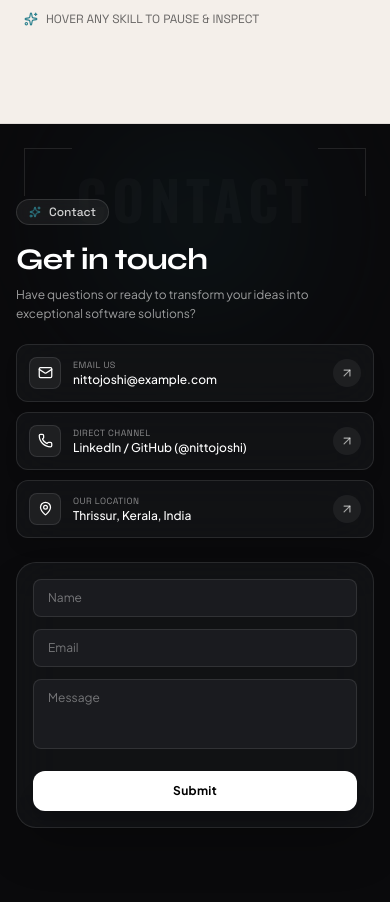
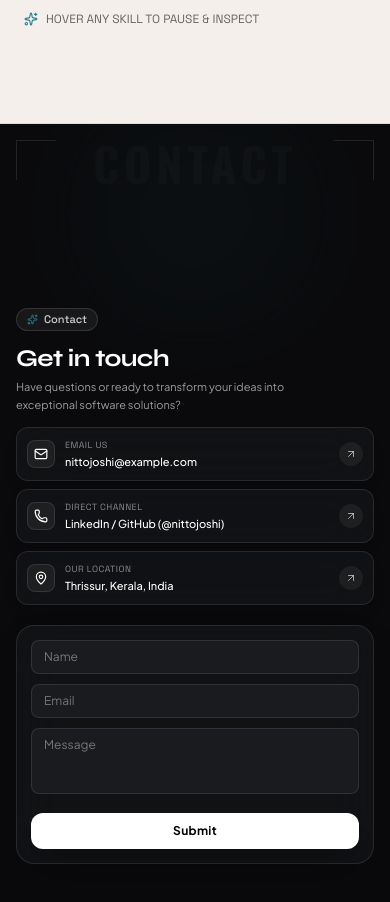
Before and after one commit to Nitto26/Nitto-Joshi, a React (Vite) app: page / in a window 390 px wide. Shown: the part 4360-5262 px from the top of the page. Built offline with nearby package versions, Linux system fonts and the light colour scheme; a web font is replaced by a local one.

Commit message:
animation updated

```diff
--- a/src/components/sections/Contact.jsx
+++ b/src/components/sections/Contact.jsx
@@ -84,20 +84,20 @@ export default function Contact() {
 
       <section
         id="contact"
-        className="relative w-full min-h-screen lg:h-screen bg-[#0A0A0C] text-white flex flex-col justify-between overflow-x-hidden select-none px-4 sm:px-8 lg:px-16 py-10 pb-28 lg:py-8 lg:pb-10"
+        className="relative w-full h-screen min-h-[600px] bg-[#0A0A0C] text-white flex flex-col justify-end overflow-hidden select-none px-4 sm:px-8 lg:px-12 pt-6 pb-24 sm:pb-28 lg:pb-14"
       >
         {/* Top Center Radial Glow Aura */}
         <div
-          className="absolute top-0 left-1/2 -translate-x-1/2 w-[320px] sm:w-[550px] h-[200px] sm:h-[300px] pointer-events-none opacity-35 blur-[70px] sm:blur-[90px]"
+          className="absolute top-0 left-1/2 -translate-x-1/2 w-[320px] sm:w-[500px] h-[180px] sm:h-[260px] pointer-events-none opacity-30 blur-[70px] sm:blur-[90px]"
           style={{
             background: 'radial-gradient(circle, rgba(46, 130, 143, 0.45) 0%, rgba(10, 10, 12, 0) 70%)',
           }}
         />
 
         {/* Background Watermark Text "CONTACT" - Cleanly placed behind content */}
-        <div className="absolute top-12 lg:top-6 left-0 right-0 text-center pointer-events-none z-0">
+        <div className="absolute top-4 lg:top-2 left-0 right-0 text-center pointer-events-none z-0">
           <span
-            className="text-[14vw] lg:text-[13vw] font-black uppercase text-white/[0.025] tracking-widest leading-none block select-none"
+            className="text-[12vw] lg:text-[10vw] font-black uppercase text-white/[0.025] tracking-widest leading-none block select-none"
             style={{ fontFamily: "'Oswald', 'Syne', sans-serif" }}
           >
             CONTACT
@@ -105,58 +105,58 @@ export default function Contact() {
         </div>
 
         {/* Decorative Corner Lines */}
-        <div className="absolute top-6 left-6 sm:top-8 sm:left-8 w-12 sm:w-20 h-12 sm:h-20 border-t border-l border-white/10 pointer-events-none" />
-        <div className="absolute top-6 right-6 sm:top-8 sm:right-8 w-12 sm:w-20 h-12 sm:h-20 border-t border-r border-white/10 pointer-events-none" />
+        <div className="absolute top-4 left-4 sm:top-6 sm:left-6 w-10 sm:w-16 h-10 sm:h-16 border-t border-l border-white/10 pointer-events-none" />
+        <div className="absolute top-4 right-4 sm:top-6 sm:right-6 w-10 sm:w-16 h-10 sm:h-16 border-t border-r border-white/10 pointer-events-none" />
 
-        {/* Main Section Content (Fully responsive on mobile, centered 16:9 on desktop) */}
-        <div className="max-w-6xl mx-auto w-full relative z-10 grid grid-cols-1 lg:grid-cols-12 gap-6 lg:gap-12 items-center my-auto pt-2 lg:pt-0">
+        {/* Main Section Content (Compact 16:9 inner width, aligned to bottom of screen) */}
+        <div className="max-w-4xl sm:max-w-5xl mx-auto w-full relative z-10 grid grid-cols-1 lg:grid-cols-12 gap-5 lg:gap-8 items-end mb-2 sm:mb-4 lg:mb-6">
 
           {/* Left Column: Headline & Direct Contact Cards */}
-          <div className="lg:col-span-5 space-y-4 sm:space-y-6">
+          <div className="lg:col-span-5 space-y-3 sm:space-y-4">
 
             {/* Eyebrow Pill Badge */}
             <div>
-              <div className="inline-flex items-center gap-2 px-3 py-1 rounded-full bg-white/[0.06] border border-white/12 text-xs font-mono font-medium text-white/80 backdrop-blur-md">
-                <Sparkles size={12} className="text-[#2E828F]" />
+              <div className="inline-flex items-center gap-1.5 px-2.5 py-0.5 sm:px-3 sm:py-1 rounded-full bg-white/[0.06] border border-white/12 text-[11px] sm:text-xs font-mono font-medium text-white/80 backdrop-blur-md">
+                <Sparkles size={11} className="text-[#2E828F]" />
                 <span>Contact</span>
               </div>
             </div>
 
             {/* Heading & Subtitle */}
-            <div className="space-y-1.5 sm:space-y-2">
+            <div className="space-y-1">
               <h2
-                className="text-3xl sm:text-4xl lg:text-5xl font-bold font-display text-white tracking-tight leading-tight"
+                className="text-2xl sm:text-3xl lg:text-4xl font-bold font-display text-white tracking-tight leading-tight"
                 style={{ fontFamily: "'Syne', sans-serif" }}
               >
                 Get in touch
               </h2>
-              <p className="text-xs sm:text-sm font-sans text-white/60 leading-relaxed max-w-sm">
+              <p className="text-[11px] sm:text-xs font-sans text-white/60 leading-relaxed max-w-xs sm:max-w-sm">
                 Have questions or ready to transform your ideas into exceptional software solutions?
               </p>
             </div>
 
             {/* 3 Info Cards */}
-            <div className="space-y-2.5 sm:space-y-3 pt-1">
+            <div className="space-y-2 sm:space-y-2.5 pt-0.5">
 
               {/* Card 1: Email us */}
               <div
                 onClick={copyEmail}
-                className="bg-[#121316]/90 border border-white/10 hover:border-[#2E828F]/60 rounded-xl p-3 sm:p-3.5 flex items-center justify-between transition-all duration-300 group cursor-pointer shadow-lg backdrop-blur-xl"
+                className="bg-[#121316]/90 border border-white/10 hover:border-[#2E828F]/60 rounded-xl p-2.5 sm:p-3 flex items-center justify-between transition-all duration-300 group cursor-pointer shadow-lg backdrop-blur-xl"
               >
-                <div className="flex items-center gap-3 sm:gap-3.5">
-                  <div className="w-8 h-8 sm:w-9 sm:h-9 rounded-lg bg-white/[0.06] border border-white/10 flex items-center justify-center text-white group-hover:border-[#2E828F] group-hover:text-[#2E828F] transition-all shrink-0">
-                    <Mail size={15} />
+                <div className="flex items-center gap-2.5 sm:gap-3">
+                  <div className="w-7 h-7 sm:w-8 sm:h-8 rounded-lg bg-white/[0.06] border border-white/10 flex items-center justify-center text-white group-hover:border-[#2E828F] group-hover:text-[#2E828F] transition-all shrink-0">
+                    <Mail size={14} />
                   </div>
                   <div className="min-w-0">
-                    <h4 className="text-[9px] sm:text-[10px] font-mono text-white/50 uppercase tracking-wider">Email us</h4>
-                    <p className="text-xs font-sans font-medium text-white group-hover:text-[#2E828F] transition-colors truncate">
+                    <h4 className="text-[9px] font-mono text-white/50 uppercase tracking-wider">Email us</h4>
+                    <p className="text-[11px] sm:text-xs font-sans font-medium text-white group-hover:text-[#2E828F] transition-colors truncate">
                       nittojoshi@example.com
                     </p>
                   </div>
                 </div>
 
-                <div className="w-7 h-7 sm:w-8 sm:h-8 rounded-full bg-white/[0.06] flex items-center justify-center text-white/60 group-hover:text-white group-hover:bg-[#2E828F] transition-all shrink-0 ml-2">
-                  {copied ? <Check size={14} className="text-green-400" /> : <ArrowUpRight size={14} />}
+                <div className="w-6 h-6 sm:w-7 sm:h-7 rounded-full bg-white/[0.06] flex items-center justify-center text-white/60 group-hover:text-white group-hover:bg-[#2E828F] transition-all shrink-0 ml-1.5">
+                  {copied ? <Check size={12} className="text-green-400" /> : <ArrowUpRight size={12} />}
                 </div>
               </div>
 
@@ -165,42 +165,42 @@ export default function Contact() {
                 href="https://linkedin.com"
                 target="_blank"
                 rel="noopener noreferrer"
-                className="bg-[#121316]/90 border border-white/10 hover:border-[#2E828F]/60 rounded-xl p-3 sm:p-3.5 flex items-center justify-between transition-all duration-300 group cursor-pointer shadow-lg backdrop-blur-xl"
+                className="bg-[#121316]/90 border border-white/10 hover:border-[#2E828F]/60 rounded-xl p-2.5 sm:p-3 flex items-center justify-between transition-all duration-300 group cursor-pointer shadow-lg backdrop-blur-xl"
                 style={{ textDecoration: 'none' }}
               >
-                <div className="flex items-center gap-3 sm:gap-3.5">
-                  <div className="w-8 h-8 sm:w-9 sm:h-9 rounded-lg bg-white/[0.06] border border-white/10 flex items-center justify-center text-white group-hover:border-[#2E828F] group-hover:text-[#2E828F] transition-all shrink-0">
-                    <Phone size={15} />
+                <div className="flex items-center gap-2.5 sm:gap-3">
+                  <div className="w-7 h-7 sm:w-8 sm:h-8 rounded-lg bg-white/[0.06] border border-white/10 flex items-center justify-center text-white group-hover:border-[#2E828F] group-hover:text-[#2E828F] transition-all shrink-0">
+                    <Phone size={14} />
                   </div>
                   <div className="min-w-0">
-                    <h4 className="text-[9px] sm:text-[10px] font-mono text-white/50 uppercase tracking-wider">Direct channel</h4>
-                    <p className="text-xs font-sans font-medium text-white group-hover:text-[#2E828F] transition-colors truncate">
+                    <h4 className="text-[9px] font-mono text-white/50 uppercase tracking-wider">Direct channel</h4>
+                    <p className="text-[11px] sm:text-xs font-sans font-medium text-white group-hover:text-[#2E828F] transition-colors truncate">
                       LinkedIn / GitHub (@nittojoshi)
                     </p>
                   </div>
                 </div>
 
-                <div className="w-7 h-7 sm:w-8 sm:h-8 rounded-full bg-white/[0.06] flex items-center justify-center text-white/60 group-hover:text-white group-hover:bg-[#2E828F] transition-all shrink-0 ml-2">
-                  <ArrowUpRight size={14} />
+                <div className="w-6 h-6 sm:w-7 sm:h-7 rounded-full bg-white/[0.06] flex items-center justify-center text-white/60 group-hover:text-white group-hover:bg-[#2E828F] transition-all shrink-0 ml-1.5">
+                  <ArrowUpRight size={12} />
                 </div>
               </a>
 
               {/* Card 3: Our location */}
-              <div className="bg-[#121316]/90 border border-white/10 hover:border-[#2E828F]/60 rounded-xl p-3 sm:p-3.5 flex items-center justify-between transition-all duration-300 group shadow-lg backdrop-blur-xl">
-                <div className="flex items-center gap-3 sm:gap-3.5">
-                  <div className="w-8 h-8 sm:w-9 sm:h-9 rounded-lg bg-white/[0.06] border border-white/10 flex items-center justify-center text-white group-hover:border-[#2E828F] group-hover:text-[#2E828F] transition-all shrink-0">
-                    <MapPin size={15} />
+              <div className="bg-[#121316]/90 border border-white/10 hover:border-[#2E828F]/60 rounded-xl p-2.5 sm:p-3 flex items-center justify-between transition-all duration-300 group shadow-lg backdrop-blur-xl">
+                <div className="flex items-center gap-2.5 sm:gap-3">
+                  <div className="w-7 h-7 sm:w-8 sm:h-8 rounded-lg bg-white/[0.06] border border-white/10 flex items-center justify-center text-white group-hover:border-[#2E828F] group-hover:text-[#2E828F] transition-all shrink-0">
+                    <MapPin size={14} />
                   </div>
                   <div className="min-w-0">
-                    <h4 className="text-[9px] sm:text-[10px] font-mono text-white/50 uppercase tracking-wider">Our location</h4>
-                    <p className="text-xs font-sans font-medium text-white truncate">
+                    <h4 className="text-[9px] font-mono text-white/50 uppercase tracking-wider">Our location</h4>
+                    <p className="text-[11px] sm:text-xs font-sans font-medium text-white truncate">
                       {PERSONAL_INFO.location}
                     </p>
                   </div>
                 </div>
 
-                <div className="w-7 h-7 sm:w-8 sm:h-8 rounded-full bg-white/[0.06] flex items-center justify-center text-white/60 group-hover:text-white group-hover:bg-[#2E828F] transition-all shrink-0 ml-2">
-                  <ArrowUpRight size={14} />
+                <div className="w-6 h-6 sm:w-7 sm:h-7 rounded-full bg-white/[0.06] flex items-center justify-center text-white/60 group-hover:text-white group-hover:bg-[#2E828F] transition-all shrink-0 ml-1.5">
+                  <ArrowUpRight size={12} />
                 </div>
               </div>
 
@@ -210,8 +210,8 @@ export default function Contact() {
 
           {/* Right Column: Compact Glassmorphic Interactive Form */}
           <div className="lg:col-span-7">
-            <div className="bg-[#121316]/90 border border-white/10 rounded-[20px] sm:rounded-[24px] p-4 sm:p-7 md:p-8 shadow-2xl backdrop-blur-xl">
-              <form onSubmit={handleSubmit} className="space-y-3 sm:space-y-3.5">
+            <div className="bg-[#121316]/90 border border-white/10 rounded-[18px] sm:rounded-[22px] p-3.5 sm:p-6 shadow-2xl backdrop-blur-xl">
+              <form onSubmit={handleSubmit} className="space-y-2.5 sm:space-y-3">
 
                 {/* Name Input */}
                 <div>
@@ -220,7 +220,7 @@ export default function Contact() {
                     value={formData.name}
                     onChange={(e) => setFormData({ ...formData, name: e.target.value })}
                     placeholder="Name"
-                    className="w-full px-3.5 py-2.5 sm:px-4 sm:py-3 rounded-lg bg-[#1A1B1F] border border-white/10 text-white placeholder-white/40 text-xs sm:text-sm font-sans focus:outline-none focus:border-[#2E828F] focus:ring-1 focus:ring-[#2E828F] transition-all"
+                    className="w-full px-3 py-2 sm:px-3.5 sm:py-2.5 rounded-lg bg-[#1A1B1F] border border-white/10 text-white placeholder-white/40 text-xs font-sans focus:outline-none focus:border-[#2E828F] focus:ring-1 focus:ring-[#2E828F] transition-all"
                   />
                 </div>
 
@@ -231,7 +231,7 @@ export default function Contact() {
                     value={formData.email}
                     onChange={(e) => setFormData({ ...formData, email: e.target.value })}
                     placeholder="Email"
-                    className="w-full px-3.5 py-2.5 sm:px-4 sm:py-3 rounded-lg bg-[#1A1B1F] border border-white/10 text-white placeholder-white/40 text-xs sm:text-sm font-sans focus:outline-none focus:border-[#2E828F] focus:ring-1 focus:ring-[#2E828F] transition-all"
+                    className="w-full px-3 py-2 sm:px-3.5 sm:py-2.5 rounded-lg bg-[#1A1B1F] border border-white/10 text-white placeholder-white/40 text-xs font-sans focus:outline-none focus:border-[#2E828F] focus:ring-1 focus:ring-[#2E828F] transition-all"
                   />
                 </div>
 
@@ -242,15 +242,15 @@ export default function Contact() {
                     value={formData.message}
                     onChange={(e) => setFormData({ ...formData, message: e.target.value })}
                     placeholder="Message"
-                    className="w-full px-3.5 py-2.5 sm:px-4 sm:py-3 rounded-lg bg-[#1A1B1F] border border-white/10 text-white placeholder-white/40 text-xs sm:text-sm font-sans focus:outline-none focus:border-[#2E828F] focus:ring-1 focus:ring-[#2E828F] transition-all resize-none"
+                    className="w-full px-3 py-2 sm:px-3.5 sm:py-2.5 rounded-lg bg-[#1A1B1F] border border-white/10 text-white placeholder-white/40 text-xs font-sans focus:outline-none focus:border-[#2E828F] focus:ring-1 focus:ring-[#2E828F] transition-all resize-none"
                   />
                 </div>
 
                 {/* Submit Button */}
-                <div className="pt-1">
+                <div className="pt-0.5">
                   <button
                     type="submit"
-                    className="w-full py-3 sm:py-3.5 rounded-xl bg-white text-black font-sans text-xs sm:text-sm font-bold tracking-wide hover:bg-white/90 active:scale-[0.99] transition-all duration-200 shadow-xl cursor-pointer"
+                    className="w-full py-2.5 sm:py-3 rounded-xl bg-white text-black font-sans text-xs font-bold tracking-wide hover:bg-white/90 active:scale-[0.99] transition-all duration-200 shadow-xl cursor-pointer"
                   >
                     Submit
                   </button>
@@ -258,7 +258,7 @@ export default function Contact() {
 
                 {/* Status Indicator */}
                 {status && (
-                  <p className="text-xs font-mono text-[#2E828F] text-center pt-1 animate-fadeIn">
+                  <p className="text-[11px] font-mono text-[#2E828F] text-center pt-0.5 animate-fadeIn">
                     {status}
                   </p>
                 )}
```
